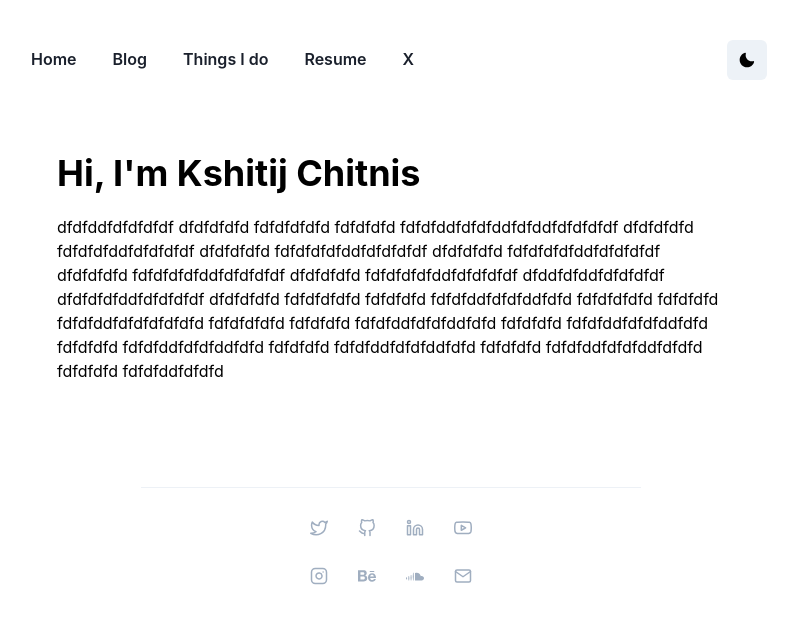
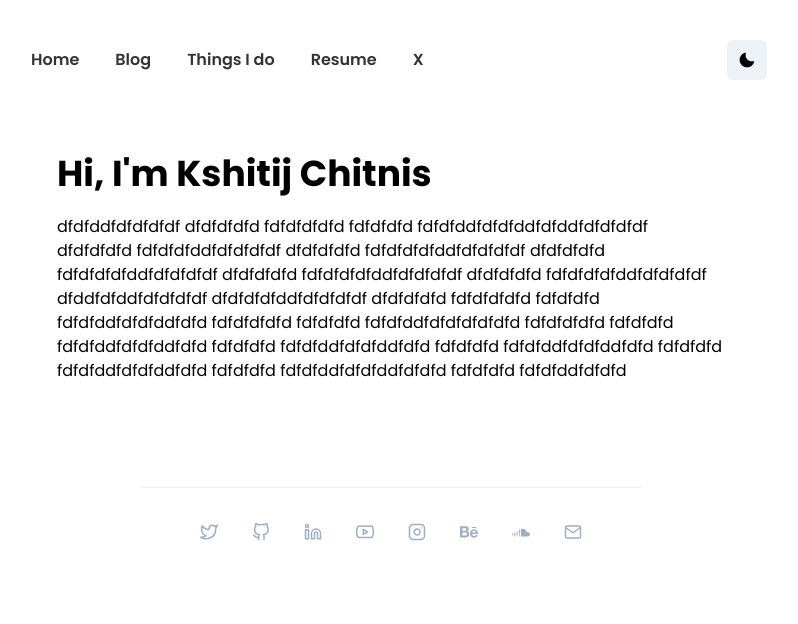
Before and after one commit to m0rphtail/website, a Next.js app: page / in a window 1280 px wide. Shown: the top 624 px of the page, without its empty margins (249-1047 px from the left). Built offline with nearby package versions, Linux system fonts and the light colour scheme.

Commit message:
minor design

```diff
--- a/components/Container.js
+++ b/components/Container.js
@@ -30,6 +30,7 @@
         px={[0, 4, 4]}
         mt={(0, 8, 8)}
         minWidth="lg"
+        minWidth="lg"
       >
         {children}
         <Footer />
--- a/components/Footer.js
+++ b/components/Footer.js
@@ -1,5 +1,5 @@
 import React from "react";
-import { Flex, Link, IconButton, useColorMode } from "@chakra-ui/react";
+import { Stack, Link, IconButton, useColorMode } from "@chakra-ui/react";
 import {
   FiGithub,
   FiTwitter,
@@ -19,21 +19,13 @@
     dark: "gray.500",
   };
   const footerHoverBg = {
-    light: "gray.100",
-    dark: "gray.700",
+    light: "green.200",
+    dark: "green.300",
   };
   return (
       <>
       <Divider alignSelf="center" width="500px"/>
-    <Flex
-      align="center"
-      mb={4}
-      mt={4}
-      direction="column"
-      visibility={("hidden", "visible", "visible")}
-      display={["none", "flex", "flex"]}
-    >
-      <div>
+    <Stack mt={5} mb={5} spacing={1} direction="row" alignSelf="center">
         <Link
           href="https://twitter.com/kshitijchitnis"
           title="Twitter"
@@ -86,7 +78,6 @@
             _hover={{ backgroundColor: footerHoverBg[colorMode] }}
           />
         </Link>
-        <br/>
         <Link
           href="https://www.instagram.com/jitihsk.sintihc"
           title="Instagram"
@@ -139,8 +130,7 @@
             _hover={{ backgroundColor: footerHoverBg[colorMode] }}
           />
         </Link>
-      </div>
-    </Flex>
+      </Stack>
     </>
   );
 };
--- a/components/MobileNavigation.js
+++ b/components/MobileNavigation.js
@@ -19,6 +19,10 @@
 const MobileNavigation = () => {
     const { colorMode } = useColorMode()
     const router = useRouter()
+    const colorPrimary = {
+        light: "blackAlpha.800",
+        dark: "whiteAlpha.900",
+      };
 
     const navBgColor = {
         light: 'gray.50',
@@ -46,27 +50,27 @@
             display={['flex', 'none', 'none']}
         >
                     <NextLink href="/" passHref>
-                        <Button as="a" variant="ghost" p={[1, 2, 4]} _hover={{ backgroundColor: navActiveBg[colorMode] }}>
+                        <Button color={colorPrimary[colorMode]} as="a" variant="ghost" p={[1, 2, 4]} _hover={{ backgroundColor: navActiveBg[colorMode] }}>
                             Home
                         </Button>
                     </NextLink>
                     <NextLink href="/blog" passHref>
-                        <Button as="a" variant="ghost" p={[1, 2, 4]} _hover={{ backgroundColor: navActiveBg[colorMode] }}>
+                        <Button color={colorPrimary[colorMode]} as="a" variant="ghost" p={[1, 2, 4]} _hover={{ backgroundColor: navActiveBg[colorMode] }}>
                             Blog
                         </Button>
                     </NextLink>
                     <NextLink href="/things-i-do" passHref>
-                        <Button as="a" variant="ghost" p={[1, 2, 4]} _hover={{ backgroundColor: navActiveBg[colorMode] }}>
+                        <Button color={colorPrimary[colorMode]} as="a" variant="ghost" p={[1, 2, 4]} _hover={{ backgroundColor: navActiveBg[colorMode] }}>
                             Things I do
                         </Button>
                     </NextLink>
                     <NextLink href="/resume" passHref>
-                        <Button as="a" variant="ghost" p={[1, 2, 4]} _hover={{ backgroundColor: navActiveBg[colorMode] }}>
+                        <Button color={colorPrimary[colorMode]} as="a" variant="ghost" p={[1, 2, 4]} _hover={{ backgroundColor: navActiveBg[colorMode] }}>
                             Resume
                         </Button>
                     </NextLink>
                     <NextLink href="/X" passHref>
-                        <Button as="a" variant="ghost" p={[1, 2, 4]} _hover={{ backgroundColor: navActiveBg[colorMode] }}>
+                        <Button color={colorPrimary[colorMode]} as="a" variant="ghost" p={[1, 2, 4]} _hover={{ backgroundColor: navActiveBg[colorMode] }}>
                             X
                         </Button>
                     </NextLink>
--- a/components/Navigation.js
+++ b/components/Navigation.js
@@ -17,15 +17,18 @@
 const Navigation = () => {
   const { colorMode } = useColorMode();
   const router = useRouter();
-
+  const colorPrimary = {
+    light: "blackAlpha.800",
+    dark: "whiteAlpha.900",
+  };
   const bgColor = {
     light: "#fff",
     dark: "#15161a",
   };
 
   const navHoverBg = {
-    light: "gray.100",
-    dark: "gray.700",
+    light: "green.400",
+    dark: "green.500",
   };
 
   return (
@@ -48,6 +51,7 @@
       <Stack direction="row" spacing={1}>
         <NextLink href="/" passHref>
           <Button
+            color={colorPrimary[colorMode]}
             as="a"
             variant="ghost"
             p={[1, 2, 4]}
@@ -58,6 +62,7 @@
         </NextLink>
         <NextLink href="/blog" passHref>
           <Button
+            color={colorPrimary[colorMode]}
             as="a"
             variant="ghost"
             p={[1, 2, 4]}
@@ -68,6 +73,7 @@
         </NextLink>
         <NextLink href="/things-i-do" passHref>
           <Button
+            color={colorPrimary[colorMode]}
             as="a"
             variant="ghost"
             p={[1, 2, 4]}
@@ -78,6 +84,7 @@
         </NextLink>
         <NextLink href="/resume" passHref>
           <Button
+            color={colorPrimary[colorMode]}
             as="a"
             variant="ghost"
             p={[1, 2, 4]}
@@ -88,6 +95,7 @@
         </NextLink>
         <NextLink href="/X" passHref>
           <Button
+            color={colorPrimary[colorMode]}
             as="a"
             variant="ghost"
             p={[1, 2, 4]}
--- a/pages/_app.js
+++ b/pages/_app.js
@@ -21,7 +21,7 @@
           #__next {
             display: flex;
             flex-direction: column;
-            min-height: 150vh;
+            min-height: 120vh;
             background: ${colorMode === 'light' ? 'white' : '#15161a'};
           }
         `}
--- a/pages/_document.js
+++ b/pages/_document.js
@@ -1,18 +1,24 @@
-import NextDocument, { Html, Head, Main, NextScript } from 'next/document'
-import { ColorModeScript } from "@chakra-ui/react"
-import theme from '../styles/theme'
+import NextDocument, { Html, Head, Main, NextScript } from "next/document";
+import { ColorModeScript } from "@chakra-ui/react";
+import theme from "../styles/theme";
 
 export default class MyDocument extends NextDocument {
   render() {
     return (
       <Html lang="en">
-                <Head />
+        <Head>
+          <link rel="preconnect" href="https://fonts.gstatic.com" />
+          <link
+            href="https://fonts.googleapis.com/css2?family=Poppins:ital,wght@0,100;0,200;0,300;0,400;0,500;0,600;0,700;0,800;0,900;1,100;1,200;1,300;1,400;1,500;1,600;1,700;1,800;1,900&display=swap"
+            rel="stylesheet"
+          />
+        </Head>
         <body>
-                    <ColorModeScript initialColorMode={theme.config.initialColorMode}/>
+          <ColorModeScript initialColorMode={theme.config.initialColorMode} />
           <Main />
           <NextScript />
         </body>
       </Html>
-        )
+    );
   }
 }
--- a/pages/index.js
+++ b/pages/index.js
@@ -5,6 +5,10 @@
 
 export default function Index() {
   const { colorMode } = useColorMode();
+  const colorPrimary = {
+    light: "blackAlpha.800",
+    dark: "whiteAlpha.900",
+  };
   const colorSecondary = {
     light: "gray.600",
     dark: "gray.400",
@@ -31,7 +35,7 @@
             maxWidth="700px"
             px={4}
           >
-            <Heading mb={5}>Hi, I'm Kshitij Chitnis</Heading>
+            <Heading mb={5} color={colorPrimary[colorMode]}>Hi, I'm Kshitij Chitnis</Heading>
             <Text mb={10} color={colorSecondary[colorMode]}>
               dfdfddfdfdfdfdf dfdfdfdfd fdfdfdfdfd fdfdfdfd
               fdfdfddfdfdfddfdfddfdfdfdfdf dfdfdfdfd fdfdfdfddfdfdfdfdf
--- a/styles/theme.js
+++ b/styles/theme.js
@@ -4,8 +4,8 @@
 
 const fonts = {
     ...chakraTheme.fonts,
-    body: `Inter,-apple-system,BlinkMacSystemFont,"Segoe UI",Helvetica,Arial,sans-serif,"Apple Color Emoji","Segoe UI Emoji","Segoe UI Symbol"`,
-    heading: `Inter,-apple-system,BlinkMacSystemFont,"Segoe UI",Helvetica,Arial,sans-serif,"Apple Color Emoji","Segoe UI Emoji","Segoe UI Symbol"`
+    body: `Poppins,Inter,-apple-system,BlinkMacSystemFont,"Segoe UI",Helvetica,Arial,sans-serif,"Apple Color Emoji","Segoe UI Emoji","Segoe UI Symbol"`,
+    heading: `Poppins,Inter,-apple-system,BlinkMacSystemFont,"Segoe UI",Helvetica,Arial,sans-serif,"Apple Color Emoji","Segoe UI Emoji","Segoe UI Symbol"`
 }
 
 const breakpoints = createBreakpoints({
@@ -36,6 +36,11 @@
         "5xl": "48px",
         "6xl": "64px",
     },
+    colorScheme:{
+        white:"ffffff",
+        black:"red"
+
+    }
 }
 
 const customTheme = extendTheme(overrides)
```
Also changed, not shown: pages/blog.js (+26 -20 lines). Lines whose indentation alone changed are shown as unchanged.
